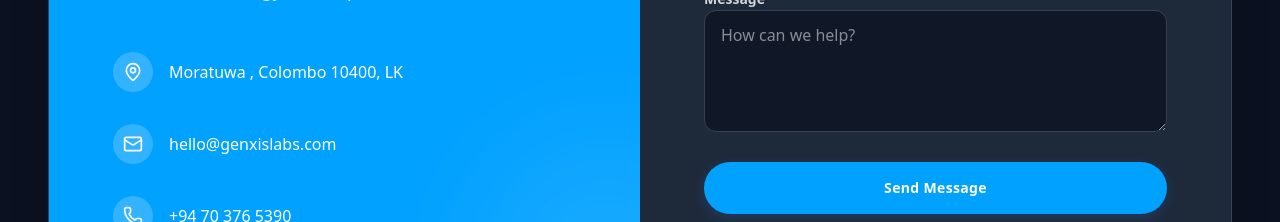
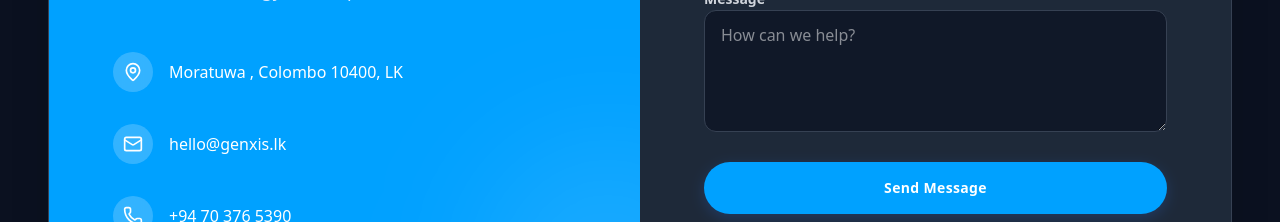
Before and after one commit to GenXisLabs/genxis-labs-web, a React (Vite) app: page / in a window 1280 px wide. Shown: the part 4060-4282 px from the top of the page. Built offline with nearby package versions, Linux system fonts and the light colour scheme.

Commit message:
fix: update contact email address in HomePage component

```diff
--- a/src/pages/HomePage.jsx
+++ b/src/pages/HomePage.jsx
@@ -560,7 +560,7 @@
                         </div>
                         <div className="flex items-center gap-4">
                           <div className="w-10 h-10 rounded-full bg-white/20 flex items-center justify-center backdrop-blur-sm"><Mail size={20} /></div>
-                          <p>hello@genxislabs.com</p>
+                          <p>hello@genxis.lk</p>
                         </div>
                         <div className="flex items-center gap-4">
                           <div className="w-10 h-10 rounded-full bg-white/20 flex items-center justify-center backdrop-blur-sm"><Phone size={20} /></div>
```
